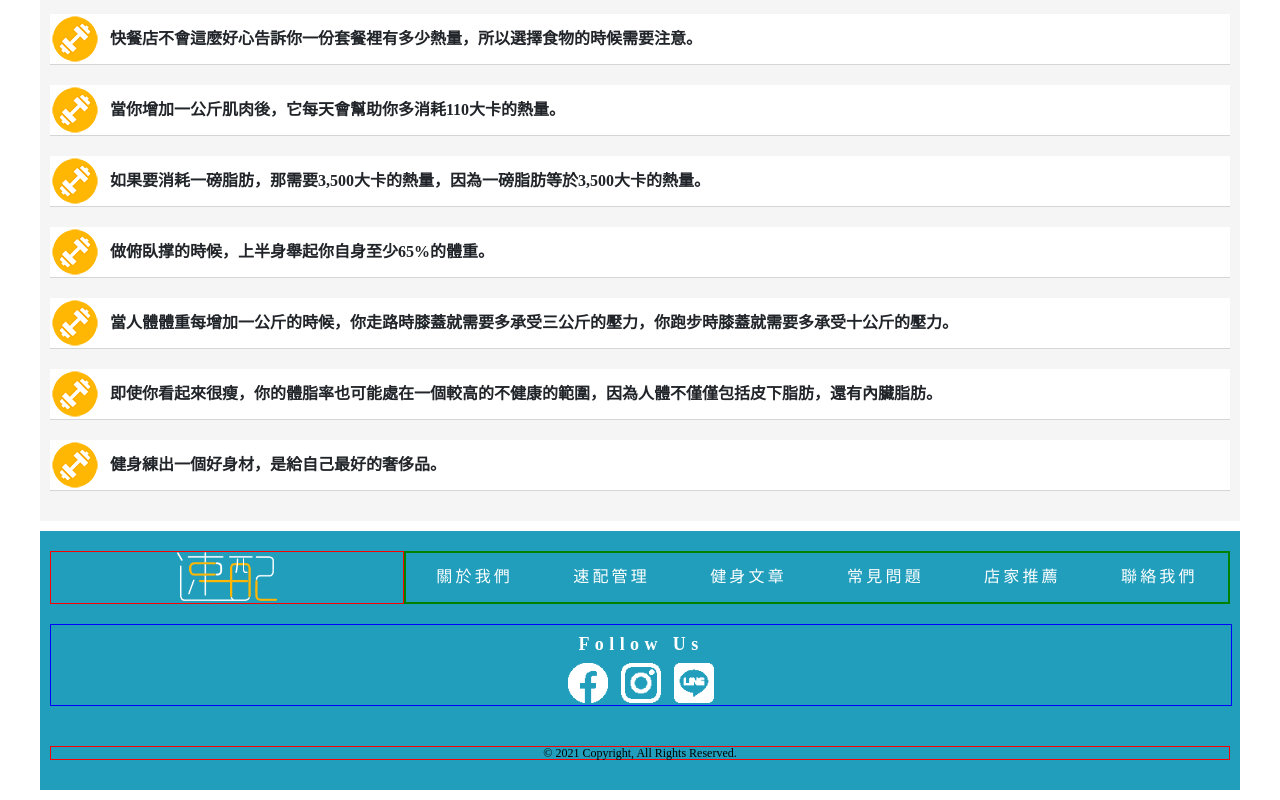
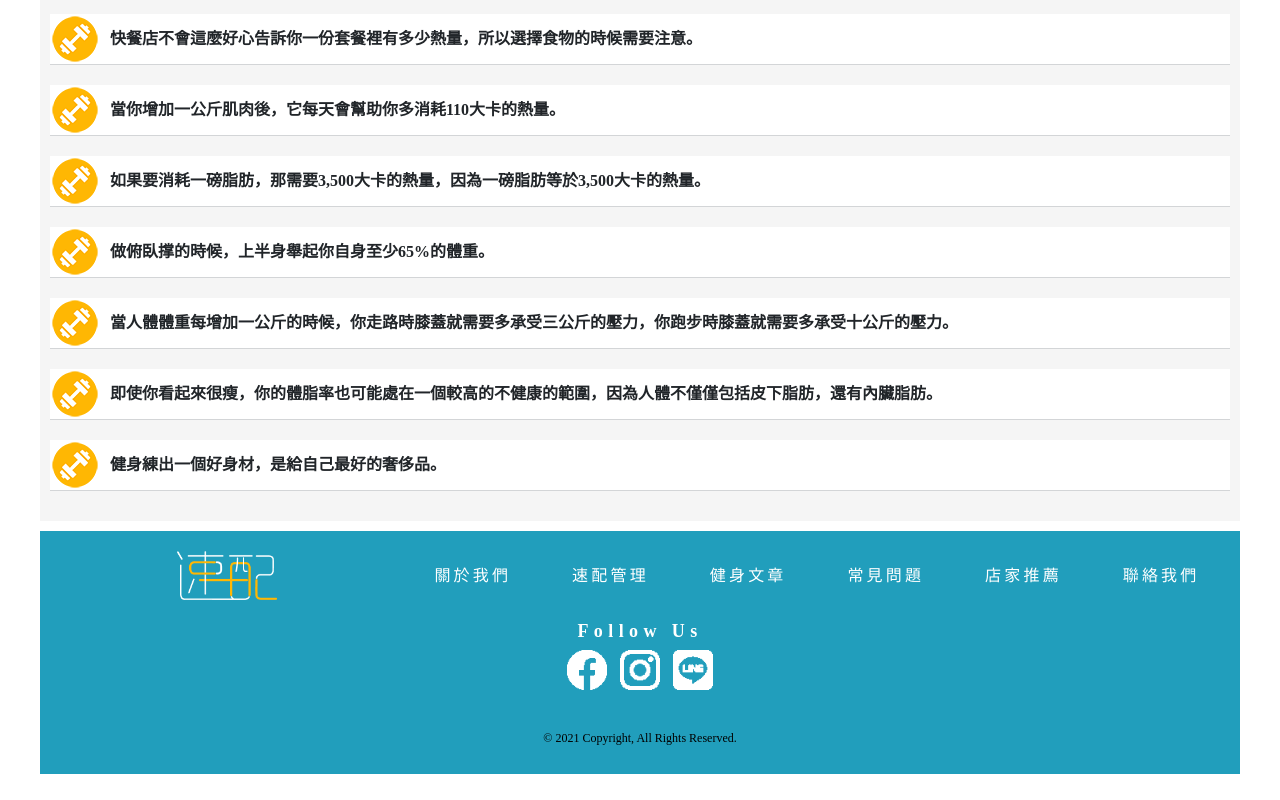
Before and after one commit to HsuehChou/87chou, a plain HTML site: page index.html in a window 1280 px wide. Shown: the part 2030-2830 px from the top of the page. Drawn offline with Linux system fonts and the light colour scheme.

```diff
--- a/css/style.css
+++ b/css/style.css
@@ -48,6 +48,7 @@ nav a{
 	letter-spacing: 1.5px;
 }
 
+
 nav a:hover{
 	color: #FFB703;
 	font-weight: bold;
@@ -66,12 +67,6 @@ nav li{
 	flex-basis: 100%;
   /*border: 1px solid red;*/
 }
-
-/*@media only screen and (max-width: 1024px) {
-	nav li{
-		width: 20%;
-	}
-}*/
 
 /*------ 網頁的主要內容輪播圖開始 ------*/
 
@@ -377,7 +372,7 @@ footer .img{
 	flex-basis: 30%;
 	text-align: center;
 	margin: 10px 0;
-	border: 1px solid red;
+	/*border: 1px solid red;*/
 }
 
 @media screen and (max-width: 500px) {
@@ -396,7 +391,7 @@ footer .img{
 	margin: 10px auto;
 	/*flex-wrap: wrap;*/
 	align-items: center;
-	border: 2px solid green;
+	/*border: 2px solid green;*/
 }
 
 @media screen and (max-width: 500px) {
@@ -436,7 +431,7 @@ footer .social{
 	width: 100%;
 	text-align: center;
 	margin: 10px 0;
-	border: 1px solid blue;
+	/*border: 1px solid blue;*/
 }
 
 .social h3{
@@ -463,5 +458,5 @@ footer p{
 	text-align: center;
 	margin: 20px 0;
 	margin-top: 40px;
-	border: 1px solid red;
+	border: 1px solid re/*d*/;
 }
--- a/index.html
+++ b/index.html
@@ -4,7 +4,6 @@
 	<meta charset="UTF-8">
 	<meta name="viewport" content="width=device-width, initial-scale=1.0">
 	<link rel="stylesheet" href="css/style.css">
-	<link rel="stylesheet" href="css/splide.min.css">
 	<title>速配</title>
 </head>
 <body>
@@ -16,6 +15,7 @@
 
   	<!-- 網頁的選單、導覽開始 -->
 	<nav>
+
 		<ul class="menu">
 			<li><a href="about.html">關於我們</a></li>
 			<li><a href="main.html">速配管理</a></li>
@@ -23,6 +23,7 @@
 			<li><a href="question.html">常見問題</a></li>
 			<li><a href="store.html">店家推薦</a></li>
 		</ul>
+
 	</nav>
 
 	<!-- 網頁的選單、導覽結束 -->
```
